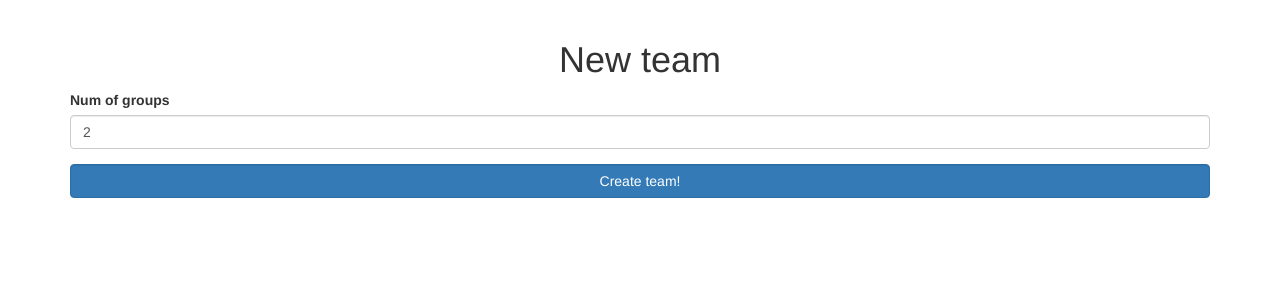
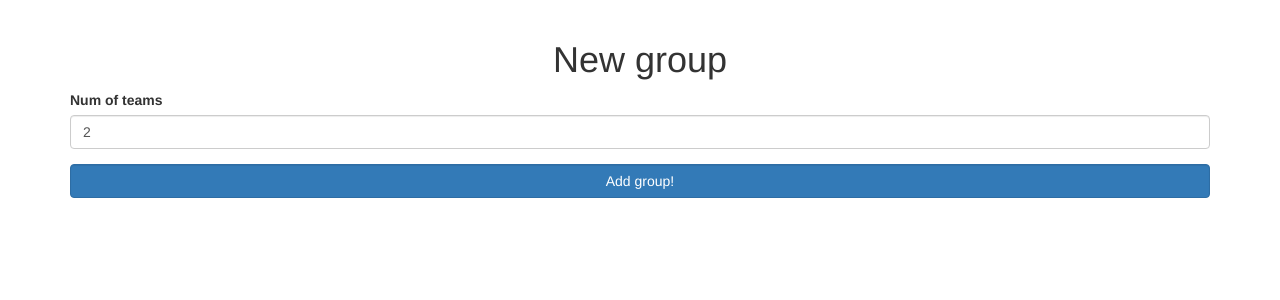
Before and after one commit to Nagasaki45/Xteams, a Django app: template teams/templates/teams/team_form.html in a window 1280 px wide. Shown: the part 52-352 px from the top of the page. Run offline with Django 3.2, Linux system fonts and the light colour scheme; the template is opened without the code that fills it: values that come from a table or form of the project are taken from there, others are empty; parts of the project's set-up code (start-up, migrations or seed data) failed here and were passed over; some libraries are stand-ins or nearby versions.

Commit message:
Replace between 'groups' and 'teams' terminology in user facing texts. Fix #22

```diff
--- a/core/templates/registration/register.html
+++ b/core/templates/registration/register.html
@@ -8,7 +8,7 @@
 {% block content %}
 
 <div class="well">
-    Most of the features of this app are available for unregistered users too. But if you want to add and manage your team here you will have to register bellow.
+    Most of the features of this app are available for unregistered users too. But if you want to add and manage your group you will have to register.
 </div>
 
 <form method="POST" class="form">
--- a/teams/forms.py
+++ b/teams/forms.py
@@ -5,4 +5,4 @@ from . import grouper
 
 
 class GameForm(forms.Form):
-    num_of_groups = forms.IntegerField(min_value=2, initial=2)
+    num_of_teams = forms.IntegerField(min_value=2, initial=2)
--- a/teams/templates/teams/groups.html
+++ b/teams/templates/teams/groups.html
@@ -2,7 +2,7 @@
 
 {% block title %}
 <h1>
-		<a href="{{ team.get_absolute_url }}">{{ team.name }}</a> suggested groups
+		<a href="{{ team.get_absolute_url }}">{{ team.name }}</a> suggested teams
 </h1>
 {% endblock %}
 
@@ -14,7 +14,7 @@
 <div class="row" id="players">
     {% for group in groups %}
         <div class="col-lg-3 col-md-4 col-sm-12 list-group">
-            <a class="list-group-item active">Group {{ forloop.counter }}</a>
+            <a class="list-group-item active">Team {{ forloop.counter }}</a>
             {% for player in group %}
                 <a class="list-group-item">{{ player.name }}</a>
             {% endfor %}
--- a/teams/templates/teams/team_detail.html
+++ b/teams/templates/teams/team_detail.html
@@ -21,7 +21,7 @@
 
 <form action="{% url 'teams:groups' pk=team.pk %}" class="form">
     {% buttons %}
-        <button type="submit" class="btn btn-primary form-control">Create groups!</button>
+        <button type="submit" class="btn btn-primary form-control">Create teams!</button>
     {% endbuttons %}
     {% bootstrap_form form %}
 </form>
--- a/teams/templates/teams/team_form.html
+++ b/teams/templates/teams/team_form.html
@@ -2,7 +2,7 @@
 {% load bootstrap3 %}
 
 {% block title %}
-    <h1>New team</h1>
+    <h1>New group</h1>
 {% endblock %}
 
 {% block content %}
@@ -10,7 +10,7 @@
     {% csrf_token %}
     {% bootstrap_form form %}
     {% buttons %}
-        <button type="submit" class="btn btn-primary form-control">Create team!</button>
+        <button type="submit" class="btn btn-primary form-control">Add group!</button>
     {% endbuttons %}
 </form>
 {% endblock %}
--- a/teams/templates/teams/team_list.html
+++ b/teams/templates/teams/team_list.html
@@ -5,7 +5,7 @@
 <p class="lead"><em>Create teams automatically based on discrete scores of the players</em></p>
 {% if user.is_authenticated %}
     <p>
-        <a class="btn btn-primary" href="{% url 'teams:create' %}">Create new team</a>
+        <a class="btn btn-primary" href="{% url 'teams:create' %}">Add a new group</a>
     </p>
 {% endif %}
 {% endblock %}
--- a/teams/views.py
+++ b/teams/views.py
@@ -65,7 +65,7 @@ def groups(request, pk):
     players = list(
         team.player_set.filter(state=PLAYING_STATES['on_the_court'])
     )
-    num_of_groups = int(request.GET.get('num_of_groups', 2))
+    num_of_groups = int(request.GET.get('num_of_teams', 2))
     try:
         groups = grouper.create(num_of_groups=num_of_groups,
                                 elements=players,
```
